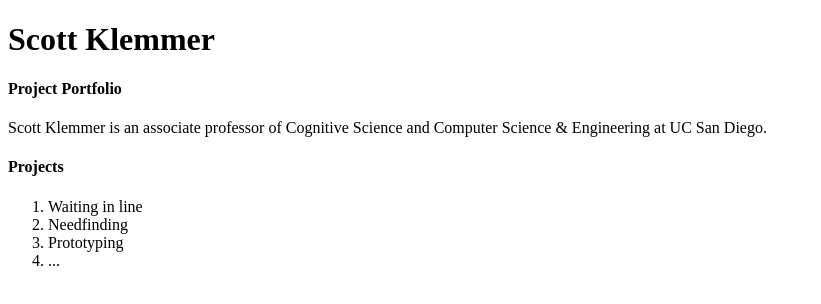
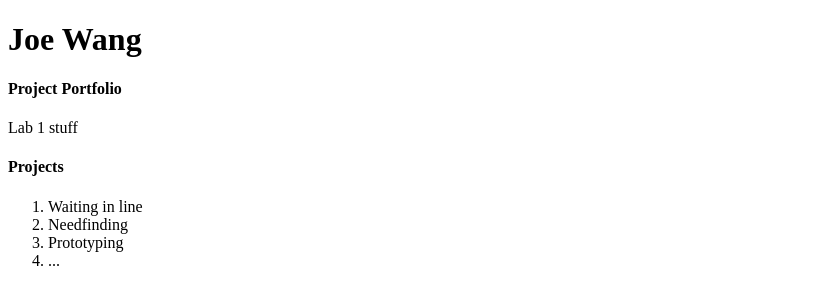
Before and after one commit to joezw/cse170, a plain HTML site: page index.html in a window 1280 px wide. Shown: the whole page, without its empty margins (0-821 px from the left). Drawn offline with Linux system fonts and the light colour scheme.

Commit message:
Now has my name instead of Scott Klemmer

```diff
--- a/index.html
+++ b/index.html
@@ -8,11 +8,11 @@
 
 <body>
   <!-- this is a comment in HTML -->
-  <h1>Scott Klemmer</h1> <!-- h1 through h5 are headers. The higher the number, the smaller the header -->
+  <h1>Joe Wang</h1> <!-- h1 through h5 are headers. The higher the number, the smaller the header -->
   <h4>Project Portfolio</h4>
 
   <!-- p means paragraph -->
-  <p>Scott Klemmer is an associate professor of Cognitive Science and Computer Science & Engineering at UC San Diego.</p>
+  <p>Lab 1 stuff</p>
 
   <h4>Projects</h4>
   <ol>
```
